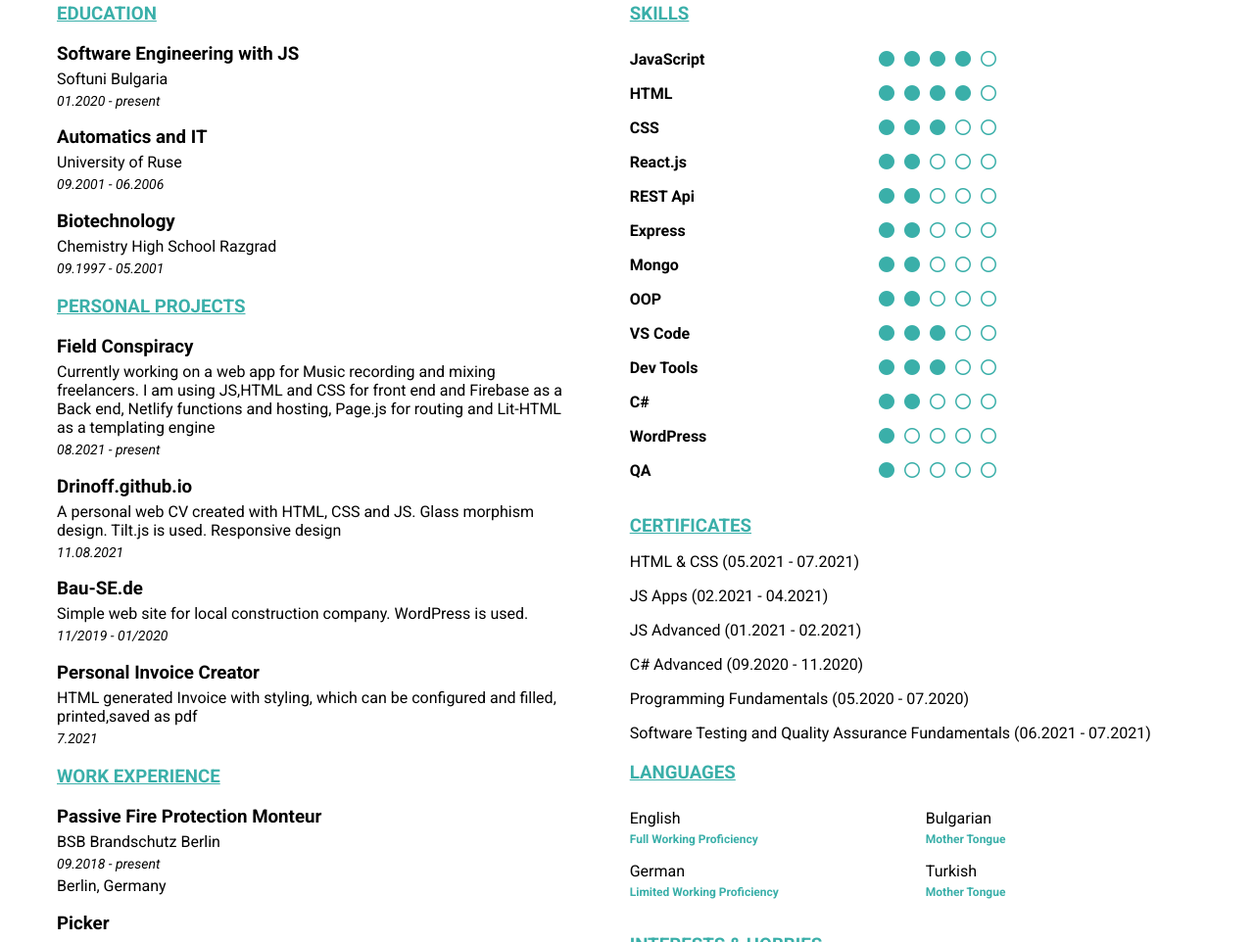
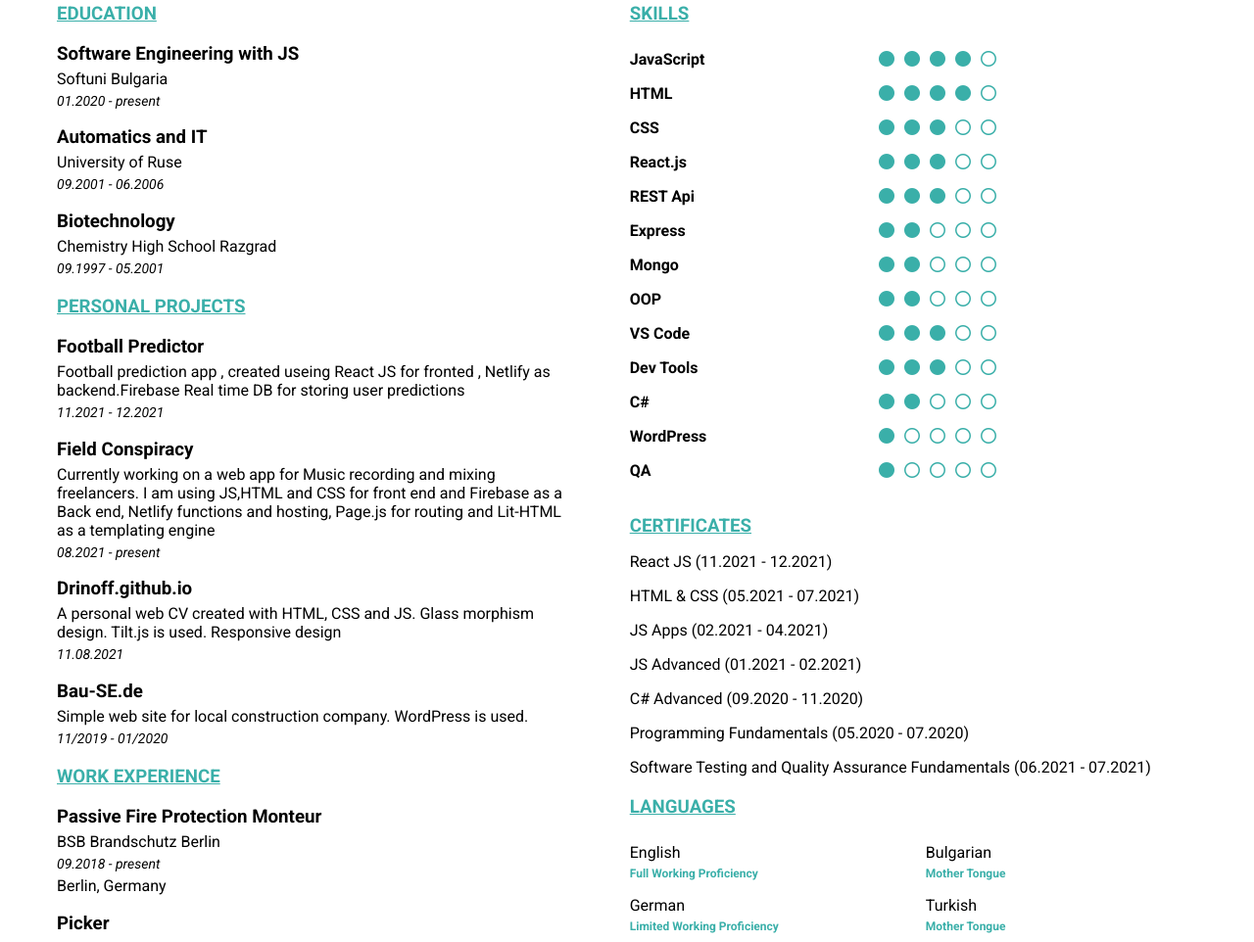
Before and after one commit to drinoff/resume, a plain HTML site: page index.html in a window 1280 px wide. Shown: the part 379-1341 px from the top of the page at 98% size. Drawn offline with Linux system fonts and the light colour scheme.

Commit message:
updated with the new courses and projects

```diff
--- a/index.html
+++ b/index.html
@@ -63,6 +63,11 @@
             <article>
                 <h1>Personal Projects</h1>
                 <div>
+                    <h3><a href="https://football-predictor.eu" target="_blank">Football Predictor</a></h3>
+                    <p>Football prediction app , created useing React JS for fronted , Netlify as backend.Firebase Real time DB for storing user predictions</p>
+                    <p>11.2021 - 12.2021</p>
+                </div>
+                <div>
                     <h3><a href="https://fieldconspiracy.com" target="_blank"> Field Conspiracy</a></h3>
                     <p>Currently working on a web app for Music recording and mixing freelancers. I am using JS,HTML and CSS for
                         front end and Firebase as a Back end, Netlify functions and hosting, Page.js for routing and Lit-HTML as a templating engine
@@ -80,12 +85,7 @@
                     <p>Simple web site for local construction company. WordPress is used.</p>
                     <p>11/2019 - 01/2020</p>
                 </div>
-                <div>
-                    <h3><a href="https://serene-perlman-8f7cce.netlify.app/" target="_blank">Personal Invoice
-                            Creator</a></h3>
-                    <p>HTML generated Invoice with styling, which can be configured and filled, printed,saved as pdf</p>
-                    <p>7.2021</p>
-                </div>
+
             </article>
 
             <article>
@@ -143,9 +143,9 @@
                                 class="fas fa-circle"></i><i class="far fa-circle"></i></p>
                         <p><i class="fas fa-circle"></i><i class="fas fa-circle"></i><i class="fas fa-circle"></i><i
                                 class="far fa-circle"></i><i class="far fa-circle"></i></p>
-                        <p><i class="fas fa-circle"></i><i class="fas fa-circle"></i><i class="far fa-circle"></i><i
+                        <p><i class="fas fa-circle"></i><i class="fas fa-circle"></i><i class="fas fa-circle"></i><i
                                 class="far fa-circle"></i><i class="far fa-circle"></i></p>
-                        <p><i class="fas fa-circle"></i><i class="fas fa-circle"></i><i class="far fa-circle"></i><i
+                        <p><i class="fas fa-circle"></i><i class="fas fa-circle"></i><i class="fas fa-circle"></i><i
                                 class="far fa-circle"></i><i class="far fa-circle"></i></p>
                                 <p><i class="fas fa-circle"></i><i class="fas fa-circle"></i><i class="far fa-circle"></i><i
                                     class="far fa-circle"></i><i class="far fa-circle"></i></p>
@@ -170,6 +170,8 @@
             </article>
             <article class="certificates">
                 <h1>Certificates</h1>
+                <p><a href="https://softuni.bg/certificates/details/122088/f21d6b8c" target="_blank">React JS (11.2021
+                    - 12.2021)</a></p>
                 <p><a href="https://softuni.bg/certificates/details/109007/73fcaa29" target="_blank">HTML & CSS (05.2021
                         - 07.2021)</a></p>
                 <p><a href="https://softuni.bg/certificates/details/102556/2f9fef5a" target="_blank">JS Apps (02.2021 -
```
